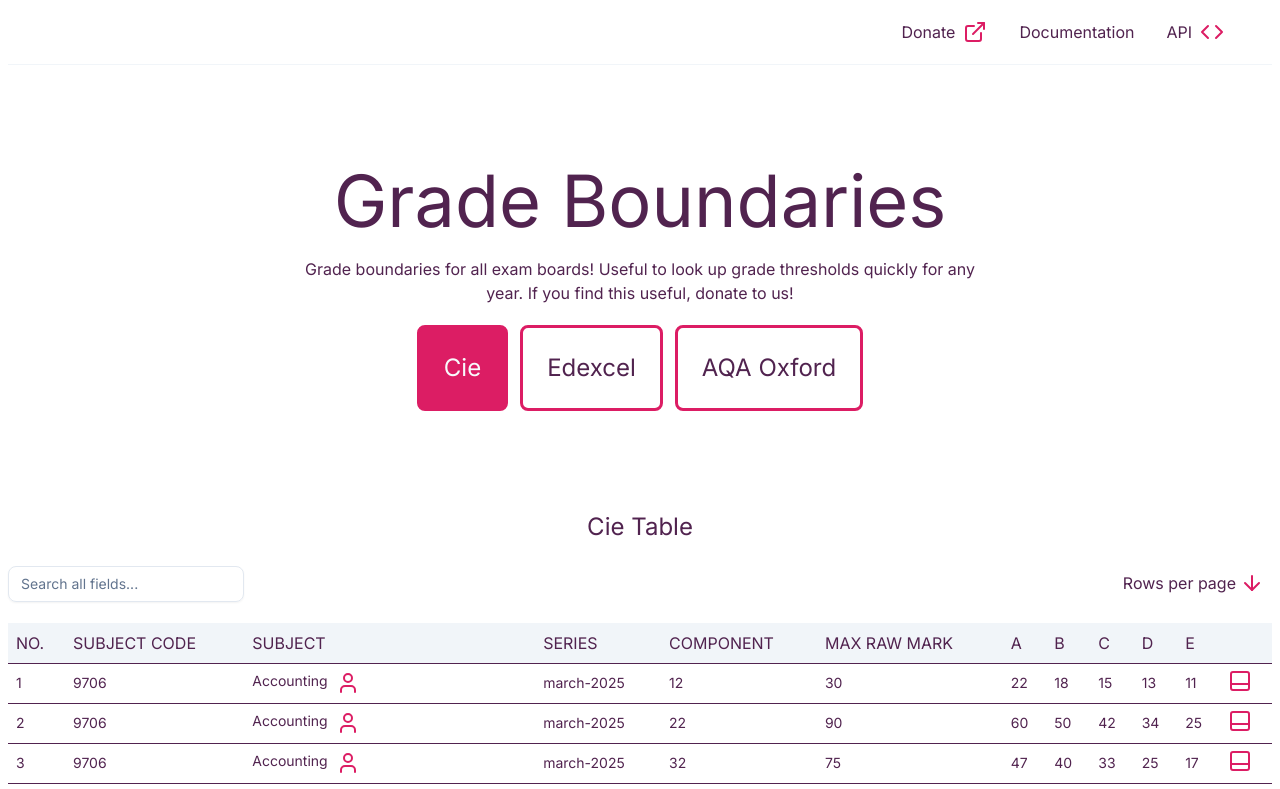
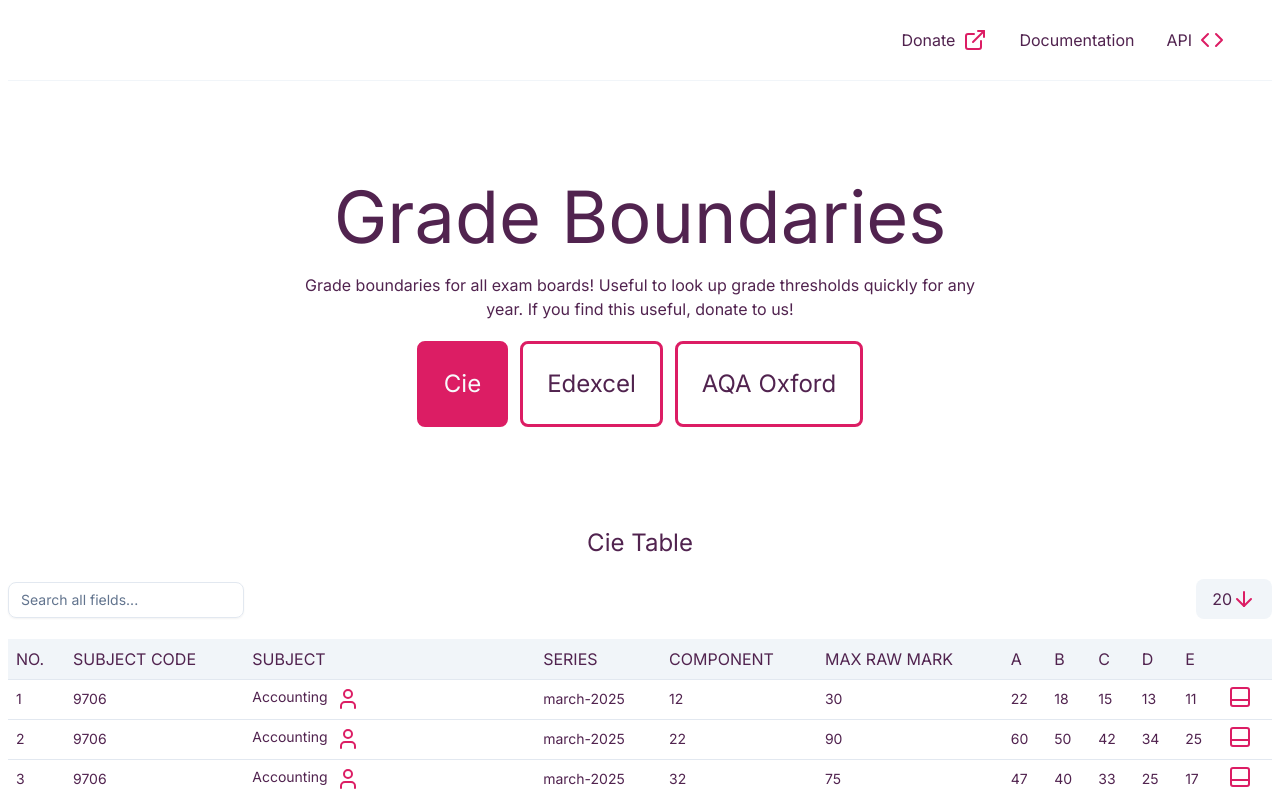
Before and after one commit to Sadness7311/grade-thresholds, a React (Vite) app: page / in a window 1280 px wide. Shown: the top 789 px of the page. Built offline with nearby package versions, Linux system fonts and the light colour scheme.

Commit message:
resizability issues

```diff
--- a/src/App.jsx
+++ b/src/App.jsx
@@ -53,7 +53,7 @@
   return (
     <div className="w-full flex flex-col items-center text-center gap-5 px-2 pb-10">
 
-      <div className="flex items-center justify-end gap-8 px-4 w-full py-5 border-b-1 border-accent sm:px-12">
+      <div className="flex items-center justify-end gap-8 px-4 w-full py-7 border-b-1 border-accent sm:px-12">
         <p className="flex gap-2">Donate <ExternalLink /></p>
         <p>Documentation</p>
         <p className="flex gap-2">API <Code /></p>
@@ -83,8 +83,8 @@
           onChange={e => setValue(e.target.value)}
         />
         <DropdownMenu>
-          <DropdownMenuTrigger className="flex gap-1 text-base cursor-pointer p-2">
-              Rows per page <ArrowDown />
+          <DropdownMenuTrigger className="flex text-base cursor-pointer px-4 py-2 bg-accent rounded-md">
+              { rowsOnOnePage } <ArrowDown />
           </DropdownMenuTrigger>
           <DropdownMenuContent>
             {
--- a/src/index.css
+++ b/src/index.css
@@ -128,13 +128,16 @@
   }
 
   * {
-    @apply outline-ring/50;
+    @apply border-border outline-ring/50;
   }
 
   body {
     @apply bg-background text-foreground;
+  }
+}
+
+body {
   font-family: 'Inter';
-    font-size: 22px;
 }
 
 h1 {
@@ -156,4 +159,3 @@
 a {
   @apply text-[#05D7FF] hover:underline;
 }
-}
```
Lines whose indentation alone changed are shown as unchanged.
